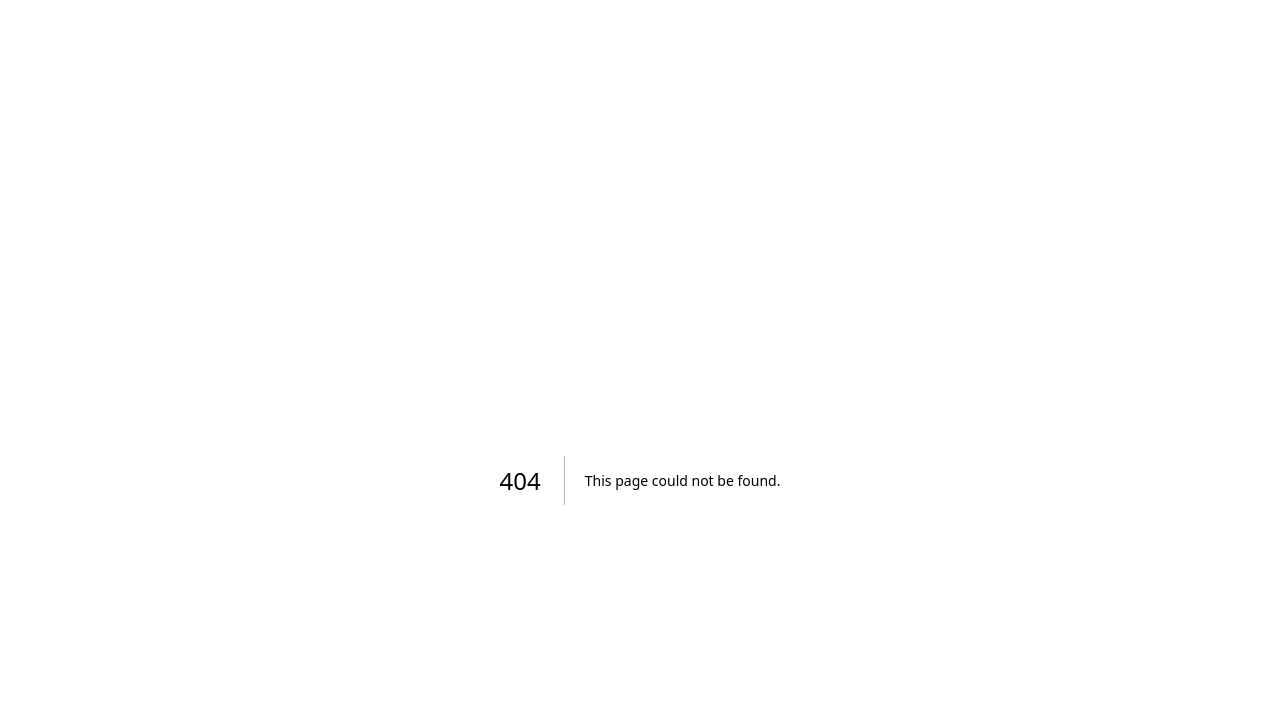
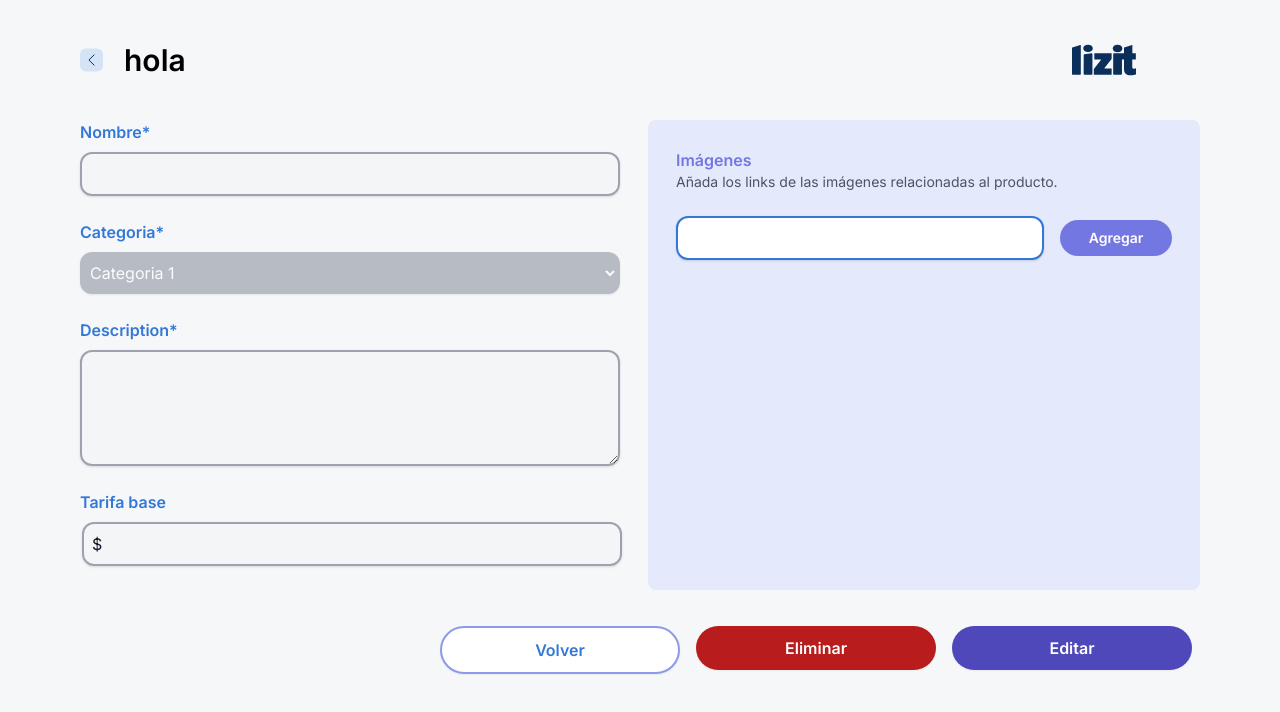
Before and after one commit to HaroldVelez13/lizit-react, a Next.js app: page /detalle/hola in a window 1280 px wide. Before the commit this address had no page. Shown: the top 712 px of the page. Built offline with nearby package versions, Linux system fonts and the light colour scheme.

Commit message:
feat: Add basic page detail

```diff
--- /dev/null
+++ b/src/app/detalle/[slug]/page.tsx
@@ -0,0 +1,10 @@
+import ProductDetail from "@/components/Products/ProductDetail";
+import GridPrincipal from "@/components/base/GridPrincipal";
+
+export default function Detail({ params }: { params: { slug: string } }) {
+  return (
+    <GridPrincipal>
+      <ProductDetail slug={params.slug} />
+    </GridPrincipal>
+  );
+}
--- /dev/null
+++ b/src/components/Products/ProductCreationForm.tsx
@@ -0,0 +1,16 @@
+import ProductsForm from "@/components/Products/ProductForm";
+import ProductFormImage from "@/components/Products/ProductFormImage";
+
+export default function ProductCreationForm() {
+  return (
+    <section className="max-w-7xl  mx-auto grid grid-cols-2 gap-4">
+      <ProductsForm />
+      <ProductFormImage />
+      <div className="col-start-1 md:col-start-2 pl-5">
+        <button className="w-4/6  float-right text-white bg-blue-700 hover:bg-blue-800 focus:ring-4 focus:ring-blue-300 font-medium rounded-lg text-sm px-5 py-2.5  mb-2 shadow-sm disabled:opacity-50 cursor-not-allowed">
+          Guardar
+        </button>
+      </div>
+    </section>
+  );
+}
--- /dev/null
+++ b/src/components/Products/ProductDetail.tsx
@@ -0,0 +1,14 @@
+import ProductDetailForm from "@/components/Products/ProductDetailForm";
+import ProductHeader from "@/components/Products/ProductHeader";
+
+type IProps = {
+  slug: string | string[] | undefined;
+};
+export default function ProductDetail({ slug }: IProps) {
+  return (
+    <>
+      <ProductHeader name="hola" />
+      <ProductDetailForm />
+    </>
+  );
+}
--- /dev/null
+++ b/src/components/Products/ProductDetailForm.tsx
@@ -0,0 +1,23 @@
+import ProductsForm from "@/components/Products/ProductForm";
+import ProductFormImage from "@/components/Products/ProductFormImage";
+
+export default function ProductDetailForm() {
+  return (
+    <section className="max-w-7xl  grid grid-cols-1 lg:grid-cols-2 gap-4 mt-10 align-middle  ">
+      <ProductsForm disabled={true} />
+      <ProductFormImage />
+      <div className="col-span-2 mt-5">
+        <button className="mx-2 w-60 float-right text-white bg-blue-700 hover:bg-blue-800 focus:ring-4 focus:ring-blue-300 font-semibold    rounded-full  px-5 py-2.5  mb-2 shadow-sm disabled:opacity-50 cursor-not-allowed">
+          Editar
+        </button>
+        <button className="mx-2  w-60  float-right text-white bg-red-700 hover:bg-red-600 focus:ring-4 focus:ring-blue-300 font-semibold    rounded-full  px-5 py-2.5  mb-2 shadow-sm disabled:opacity-50 cursor-not-allowed">
+          Eliminar
+        </button>
+        <button className="mx-2 w-60  border-2 border-blue-400 float-right text-blue-50 bg-white hover:bg-blue-100 focus:ring-4 focus:ring-blue-300 font-semibold   rounded-full  px-5 py-2.5  mb-2 shadow-sm disabled:opacity-50 cursor-not-allowed">
+          Volver
+        </button>
+      </div>
+    </section>
+  );
+}
+600;
--- a/src/components/Products/ProductForm.tsx
+++ b/src/components/Products/ProductForm.tsx
@@ -1,23 +1,25 @@
-import ButtonBase from "@/components/base/ButtonBase";
-
-export default function ProductsForm() {
+type IProps = {
+  disabled?: boolean;
+};
+export default function ProductsForm({ disabled = false }: IProps) {
   const categorias = [
     { value: "cat1", label: "Categoria 1" },
     { value: "cat2", label: "Categoria 2" },
   ];
 
   return (
-    <form className="max-w-7xl  mx-auto grid grid-cols-2 gap-4">
+    <form>
       <div className="col-span-2 lg:col-span-1">
         <div className="flex flex-col mb-6 mr-3">
           <label htmlFor="nombre" className="text-blue-50 font-semibold mb-2">
             Nombre*
           </label>
           <input
+            disabled
             type="text"
             id="nombre"
             name="nombre"
-            className=" text-gray-500  shadow rounded-xl border-2 border-blue-50 py-2 px-1  focus-visible:outline-none  focus-visible:border-blue-50"
+            className=" text-gray-500  shadow rounded-xl border-2 border-blue-50 disabled:border-gray-400 py-2 px-1  focus-visible:outline-none  focus-visible:border-blue-50"
           />
         </div>
         <div className="flex flex-col mb-6 mr-3">
@@ -27,9 +29,10 @@ export default function ProductsForm() {
             Categoria*
           </label>
           <select
+            disabled
             id="categoria"
             name="categoria"
-            className="text-gray-500  bg-white shadow rounded-xl border-2 border-blue-50 py-2 px-1  focus-visible:outline-none  focus-visible:border-blue-50">
+            className="text-gray-500 disabled:text-white bg-white disabled:bg-gray-400 shadow rounded-xl border-2 border-blue-50 py-2 px-1 disabled:border-gray-400  focus-visible:outline-none  focus-visible:border-blue-50">
             {categorias.map((categoria) => (
               <option key={categoria.value} value={categoria.value}>
                 {categoria.label}
@@ -44,10 +47,11 @@ export default function ProductsForm() {
             Description*
           </label>
           <textarea
+            disabled
             id="description"
             name="description"
             rows={4}
-            className="text-gray-500  shadow rounded-xl border-2 border-blue-50 py-2 px-1  focus-visible:outline-none  focus-visible:border-blue-50"
+            className="text-gray-500  shadow rounded-xl border-2 border-blue-50 disabled:border-gray-400 py-2 px-1  focus-visible:outline-none  focus-visible:border-blue-50"
           />
         </div>
 
@@ -60,45 +64,15 @@ export default function ProductsForm() {
           <div className="flex items-center">
             <span className="relative text-gray-900 -mr-5 z-10">$</span>
             <input
+              disabled
               type="number"
               id="tarifa_base"
               name="tarifa_base"
-              className="w-full text-gray-500  shadow rounded-xl border-2 border-blue-50 py-2 pr-1 pl-7  focus-visible:outline-none  focus-visible:border-blue-50"
+              className="w-full text-gray-500  shadow rounded-xl border-2 border-blue-50 disabled:border-gray-400 py-2 pr-1 pl-7  focus-visible:outline-none  focus-visible:border-blue-50"
             />
           </div>
         </div>
       </div>
-      <div className="col-span-2 lg:col-span-1 bg-blue-100 rounded-lg items-center justify-center p-7">
-        <div className="flex flex-col ">
-          <div className="mb-6">
-            <h2 className="text-blue-500 font-semibold">Imágenes</h2>
-            <p className="text-sm text-gray-600">
-              Añada los links de las imágenes relacionadas al producto.
-            </p>
-          </div>
-
-          <div className="flex flex-col">
-            <div className="grid grid-cols-12 gap-4">
-              <div className="col-span-12 sm:col-span-9 flex flex-col">
-                <input
-                  type="text"
-                  className=" text-gray-500  shadow rounded-xl border-2 border-blue-50 py-2 px-1  focus-visible:outline-none  focus-visible:border-blue-50"
-                />
-              </div>
-              <div className="col-span-12 sm:col-span-3 flex flex-col text-sm my-auto">
-                <ButtonBase text="Agregar" />
-              </div>
-            </div>
-          </div>
-        </div>
-      </div>
-      <div className="col-start-1 md:col-start-2 px-5">
-        <button
-          type="submit"
-          className="w-4/6  float-right text-white bg-blue-700 hover:bg-blue-800 focus:ring-4 focus:ring-blue-300 font-medium rounded-lg text-sm px-5 py-2.5 mr-2 mb-2 shadow-sm disabled:opacity-50 cursor-not-allowed">
-          Guardar
-        </button>
-      </div>
     </form>
   );
 }
--- /dev/null
+++ b/src/components/Products/ProductFormImage.tsx
@@ -0,0 +1,30 @@
+import ButtonBase from "@/components/base/ButtonBase";
+
+export default function ProductFormImage() {
+  return (
+    <div className="col-span-2 lg:col-span-1 bg-blue-100 rounded-lg items-center justify-center p-7">
+      <div className="flex flex-col ">
+        <div className="mb-6">
+          <h2 className="text-blue-500 font-semibold">Imágenes</h2>
+          <p className="text-sm text-gray-600">
+            Añada los links de las imágenes relacionadas al producto.
+          </p>
+        </div>
+
+        <div className="flex flex-col">
+          <div className="grid grid-cols-12 gap-4">
+            <div className="col-span-12 sm:col-span-9 flex flex-col">
+              <input
+                type="text"
+                className=" text-gray-500  shadow rounded-xl border-2 border-blue-50 py-2 px-1  focus-visible:outline-none  focus-visible:border-blue-50"
+              />
+            </div>
+            <div className="col-span-12 sm:col-span-3 flex flex-col text-sm my-auto">
+              <ButtonBase text="Agregar" />
+            </div>
+          </div>
+        </div>
+      </div>
+    </div>
+  );
+}
--- /dev/null
+++ b/src/components/Products/ProductHeader.tsx
@@ -0,0 +1,22 @@
+import backIcon from "../../../public/back.svg";
+import Lizit from "../../../public/lizit.svg";
+type IProps = {
+  name: string;
+};
+export default function ProductHeader({ name }: IProps) {
+  return (
+    <div className="grid grid-cols-2 mt-0  lg:-mt-10">
+      <div className="flex ">
+        <img src={backIcon.src} className="w-6 h-6 cursor-pointer my-auto" />
+        <span className="text-3xl font-semibold ml-5 my-auto">{name}</span>
+      </div>
+      <div className=" flex  justify-end order-last">
+        <img
+          src={Lizit.src}
+          alt="Lizit Icon"
+          className="w-16 mr-8 lg:mr-2 xl:mr-16"
+        />
+      </div>
+    </div>
+  );
+}
--- a/src/components/Products/ProductsCreate.tsx
+++ b/src/components/Products/ProductsCreate.tsx
@@ -1,4 +1,4 @@
-import ProductsForm from "@/components/Products/ProductForm";
+import ProductCreationForm from "@/components/Products/ProductCreationForm";
 import Modal from "@/components/base/Modal";
 
 type IProps = {
@@ -8,7 +8,7 @@ type IProps = {
 export default function ProductsCreate({ isOpen, setIsOpen }: IProps) {
   return (
     <Modal isOpen={isOpen} setIsOpen={setIsOpen}>
-      <ProductsForm />
+      <ProductCreationForm />
     </Modal>
   );
 }
```
Also changed, not shown: public/back.svg (added).
